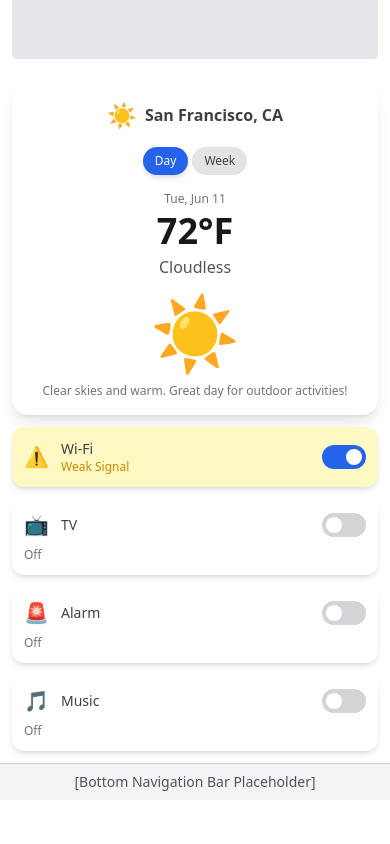
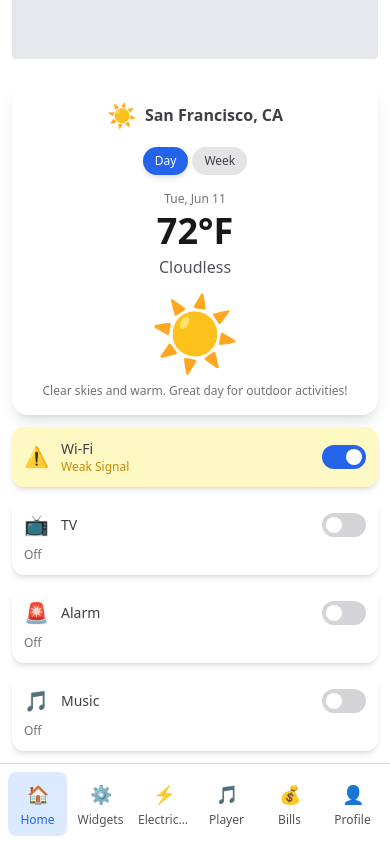
Before and after one commit to seapigy/Home-Operation-System, a React (Vite) app in the folder home-dashboard/: page / in a window 390 px wide. Shown: the part 1638-2482 px from the top of the page. Before the commit the page ends 2438 px from the top, so only its background shows below. Built offline with nearby package versions, Linux system fonts and the light colour scheme.

Commit message:
feat: implement enhanced bottom navigation bar with responsive design

```diff
--- a/home-dashboard/src/App.tsx
+++ b/home-dashboard/src/App.tsx
@@ -11,7 +11,7 @@ export default function App() {
   return (
     <div className="min-h-screen flex flex-col bg-white dark:bg-zinc-900 text-black dark:text-white transition-colors">
       <TopNavBar activeRoom={activeRoom} setActiveRoom={setActiveRoom} />
-      <div className="flex flex-col lg:flex-row flex-1 overflow-hidden">
+      <div className="flex flex-col lg:flex-row flex-1 overflow-hidden lg:pb-20">
         <LeftPanel activeRoom={activeRoom} />
         <CenterPanel activeRoom={activeRoom} />
         <RightPanel />
--- a/home-dashboard/src/components/BottomNavBar.tsx
+++ b/home-dashboard/src/components/BottomNavBar.tsx
@@ -1,9 +1,52 @@
+import { useState } from "react";
+
+type NavItem = {
+  id: string;
+  label: string;
+  icon: string;
+};
+
+const navItems: NavItem[] = [
+  { id: "home", label: "Home", icon: "🏠" },
+  { id: "widgets", label: "Widgets", icon: "⚙️" },
+  { id: "electricity", label: "Electricity", icon: "⚡" },
+  { id: "player", label: "Player", icon: "🎵" },
+  { id: "bills", label: "Bills", icon: "💰" },
+  { id: "profile", label: "Profile", icon: "👤" },
+];
+
 export default function BottomNavBar() {
+  const [activeItem, setActiveItem] = useState("home");
+
+  const handleNavClick = (itemId: string) => {
+    setActiveItem(itemId);
+    // TODO: Handle navigation logic here
+    console.log(`Navigated to: ${itemId}`);
+  };
+
   return (
-    <div className="p-2 sm:p-3 md:p-4 bg-gray-100 dark:bg-zinc-800 border-t border-zinc-300 dark:border-zinc-700 text-center">
-      <div className="text-sm sm:text-base text-zinc-600 dark:text-zinc-400">
-        [Bottom Navigation Bar Placeholder]
+    <nav className="lg:fixed lg:bottom-0 lg:left-0 lg:right-0 bg-white dark:bg-zinc-800 border-t border-zinc-300 dark:border-zinc-700 shadow-lg lg:shadow-xl z-50">
+      <div className="px-2 sm:px-4 py-2 sm:py-3">
+        <div className="grid grid-cols-6 gap-1 sm:gap-2">
+          {navItems.map((item) => (
+            <button
+              key={item.id}
+              onClick={() => handleNavClick(item.id)}
+              className={`flex flex-col items-center justify-center py-2 px-1 sm:px-2 rounded-lg transition-all duration-200 focus:outline-none focus:ring-2 focus:ring-blue-500 focus:ring-offset-2 dark:focus:ring-offset-zinc-800 ${
+                activeItem === item.id
+                  ? "bg-blue-100 dark:bg-blue-900/30 text-blue-600 dark:text-blue-400"
+                  : "text-zinc-600 dark:text-zinc-400 hover:bg-zinc-100 dark:hover:bg-zinc-700/50"
+              }`}
+              aria-label={item.label}
+            >
+              <span className="text-lg sm:text-xl mb-1">{item.icon}</span>
+              <span className="text-xs sm:text-sm font-medium truncate w-full text-center">
+                {item.label}
+              </span>
+            </button>
+          ))}
+        </div>
       </div>
-    </div>
+    </nav>
   );
 }
```
